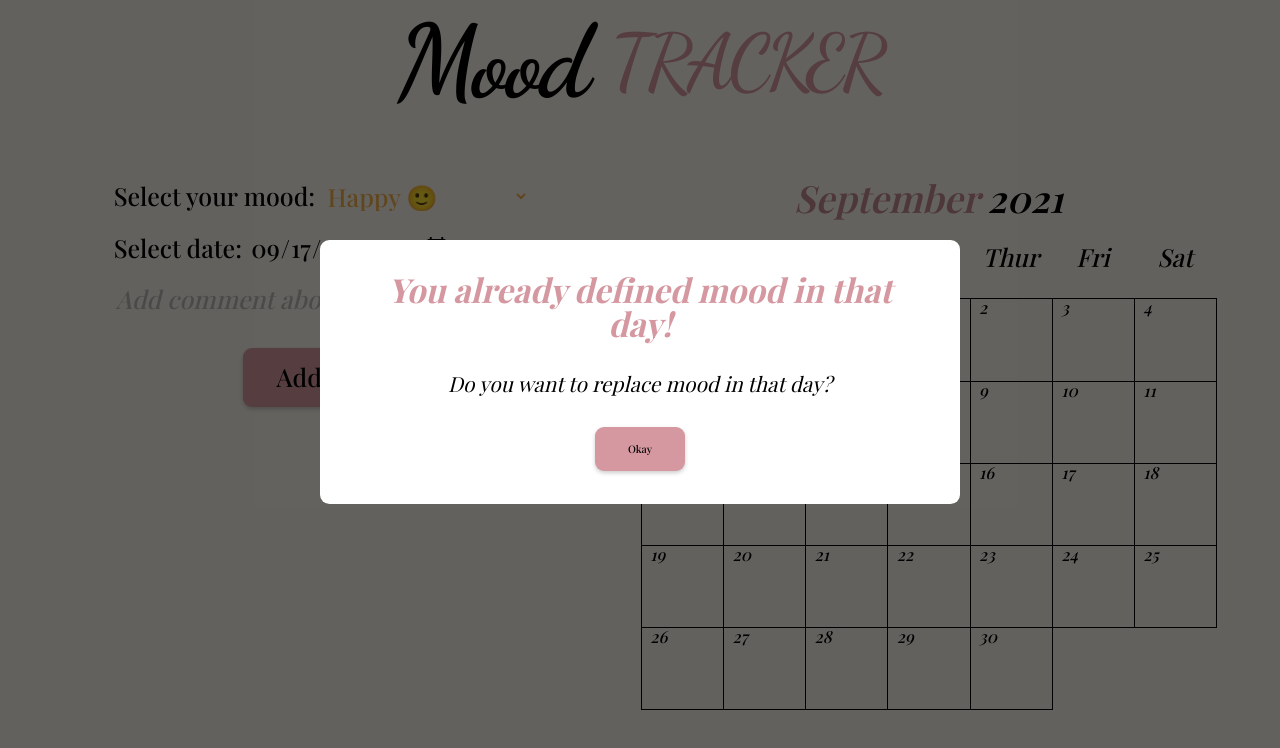
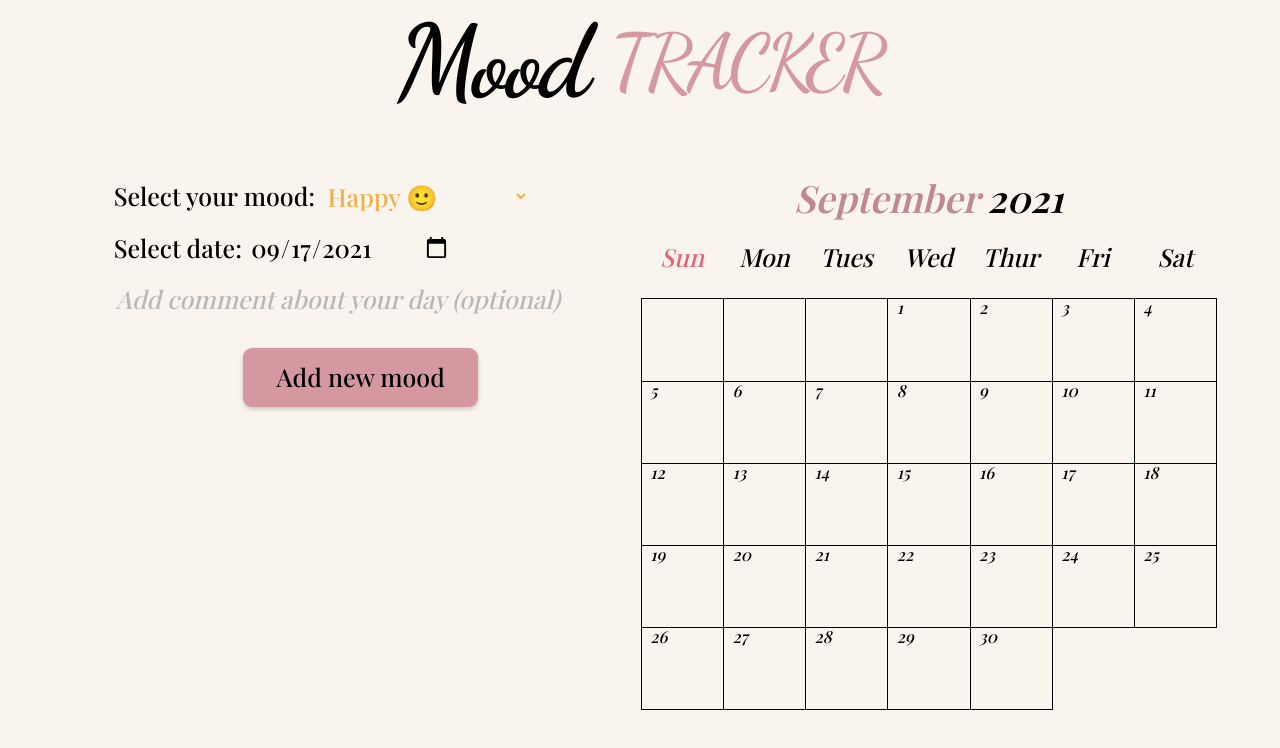
Before and after one commit to zakrzewskib/mood-tracker-react, a React (Create React App) app: page / in a window 1280 px wide. Shown: the top 748 px of the page. Built offline with nearby package versions, Linux system fonts and the light colour scheme; a web font is replaced by a local one.

Commit message:
Adding new mood should wait for modal response

```diff
--- a/src/App.js
+++ b/src/App.js
@@ -8,6 +8,7 @@ import MonthTracker from './components/Charts/MonthTracker';
 
 const App = () => {
   const [error, setError] = useState();
+  const [replaceTheSameDate, setReplaceTheSameDate] = useState(true);
 
   const sampleMoodsData = [];
 
@@ -48,7 +49,7 @@ const App = () => {
       console.log('Do you want to replace mood in that day?');
 
       setError({
-        title: 'You already defined mood in that day',
+        title: 'You already defined mood in that day!',
         message: 'Do you want to replace mood in that day?',
       });
     }
@@ -76,21 +77,31 @@ const App = () => {
   const addNewMoodHandler = (mood) => {
     setSameDateError(mood);
 
+    if (replaceTheSameDate) {
       setMoods((prevMoods) => [mood, ...prevMoods]);
       setMoods((prevMoods) =>
         prevMoods.sort((a, b) => a.date.getDate() - b.date.getDate())
       );
 
       changeColorInTracker(mood);
+    }
+  };
+
+  const errorHandler = (option) => {
+    setError(null);
+    setReplaceTheSameDate(option);
+    console.log(replaceTheSameDate);
   };
 
   return (
     <div>
-      {/* {error && <ErrorModal title={error.title} message={error.message} />} */}
+      {error && (
         <ErrorModal
-        title="You already defined mood in that day!"
-        message="Do you want to replace mood in that day?"
+          title={error.title}
+          message={error.message}
+          onConfirm={errorHandler}
         />
+      )}
 
       <MainHeader />
 
--- a/src/components/UI/ErrorModal.js
+++ b/src/components/UI/ErrorModal.js
@@ -3,9 +3,17 @@ import classes from './ErrorModal.module.css';
 import Button from './Button';
 
 const ErrorModal = (props) => {
+  const confirm = () => {
+    props.onConfirm(true);
+  };
+
+  const cancel = () => {
+    props.onConfirm(false);
+  };
+
   return (
     <div>
-      <div className={classes.backdrop} onClick={props.onConfirm}></div>
+      <div className={classes.backdrop}></div>
       <div className={classes.modal}>
         <header className={classes.header}>
           <h2>{props.title}</h2>
@@ -15,7 +23,8 @@ const ErrorModal = (props) => {
           <p>{props.message}</p>
         </div>
         <footer className={classes.actions}>
-          <Button onClick={props.onConfirm}>Okay</Button>
+          <Button onClick={confirm}>Yes</Button>
+          <Button onClick={cancel}>No</Button>
         </footer>
       </div>
     </div>
--- a/src/components/UI/ErrorModal.module.css
+++ b/src/components/UI/ErrorModal.module.css
@@ -6,6 +6,8 @@
   height: 100vh;
   z-index: 10;
   background: rgba(0, 0, 0, 0.6);
+
+  /* cursor: pointer; */
 }
 
 .modal {
@@ -18,9 +20,10 @@
 
   background-color: #fff;
   border-radius: 0.9rem;
-  padding: 3.2rem;
+  padding: 6.4rem;
 
   z-index: 100;
+  box-shadow: 0 2px 8px rgba(0, 0, 0, 0.3);
 }
 
 .header h2 {
@@ -34,3 +37,12 @@
   padding: 3.2rem;
   font-style: italic;
 }
+
+.actions {
+  display: flex;
+  gap: 0.8rem;
+
+  justify-content: center;
+
+  font-size: 2rem;
+}
```
Lines whose indentation alone changed are shown as unchanged.
